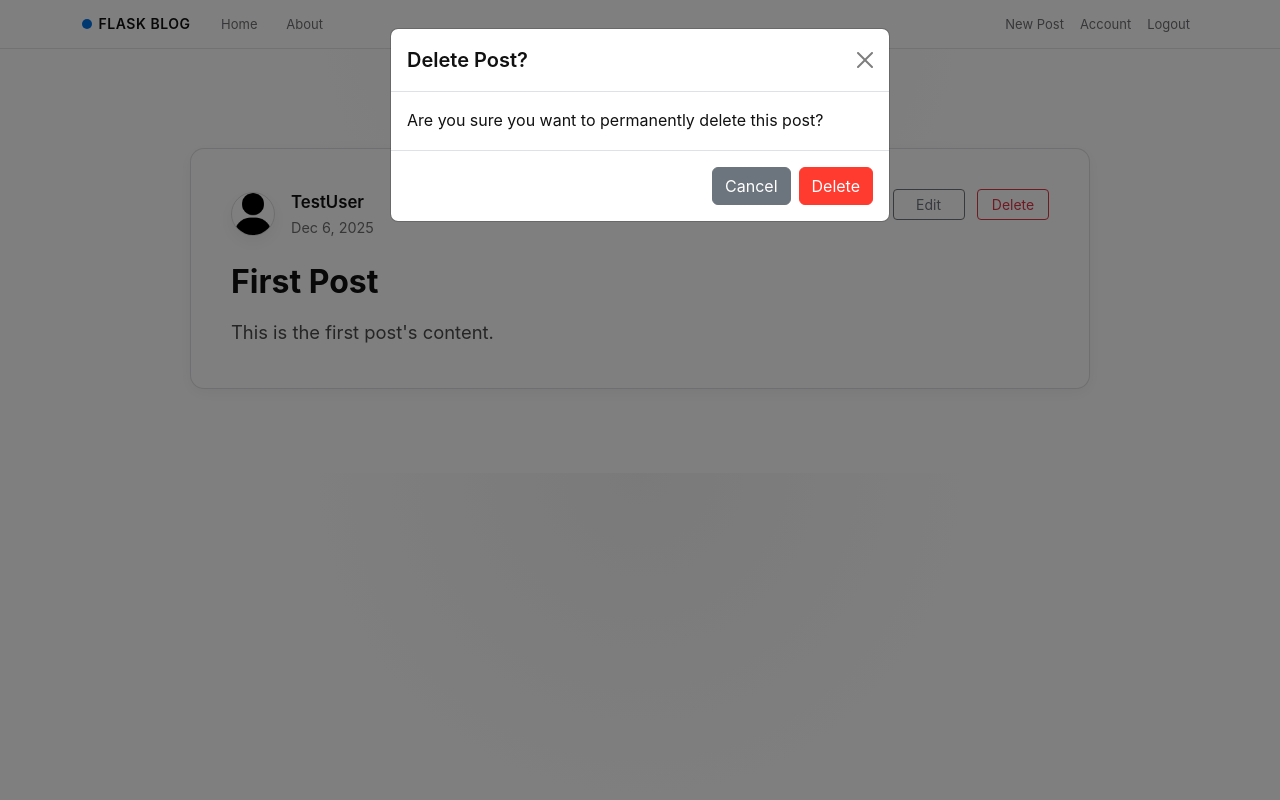
After one commit to rex-1234/flask_blog, a Flask app: page /post/1 in a window 1280 px wide, after a click on "Delete". The commit adds this page. Run offline with Flask 3, Linux system fonts and the light colour scheme; a user stored in the database is signed in.

Commit message:
Added CRUD functionality for post

```diff
--- a/flaskblog/routes.py
+++ b/flaskblog/routes.py
@@ -1,32 +1,16 @@
 import os
 import secrets
 from PIL import Image
-from flask import render_template, url_for, flash, redirect, request
+from flask import render_template, url_for, flash, redirect, request, abort
 from flask_login import login_user, current_user, logout_user, login_required
-from sqlalchemy import Update
 from flaskblog import app, db, bcrypt
-from flaskblog.forms import RegisterationForm, LoginForm, UpdateAccountForm
+from flaskblog.forms import RegisterationForm, LoginForm, UpdateAccountForm, PostForm
 from flaskblog.models import User, Post
-
-posts = [
-    {
-        'author': 'Elon Musk',
-        'title': 'Blog Post 1',
-        'content': 'First post content',
-        'date_posted': 'Nov 30, 2025'
-    },
-    {
-        'author': 'Jeff Bezos',
-        'title': 'Blog Post 2',
-        'content': 'Second post content',
-        'date_posted': 'Dec 1, 2025'
-    }
-]
-
 
 @app.route("/")
 @app.route("/home")
 def home():
+    posts = db.session.query(Post).order_by(Post.date_posted.desc()).all()
     return render_template("home.html", posts=posts)
 
 @app.route("/about")
@@ -79,7 +63,7 @@ def save_picture(form_picture):
     picture_path = os.path.join(app.root_path, 'static/profile_pics', picture_fname)
 
     # Resize the image before saving
-    output_size = (125, 125)
+    output_size = (200, 200)
     img = Image.open(form_picture)
     img.thumbnail(output_size)
     img.save(picture_path)
@@ -104,3 +88,49 @@ def account():
         form.email.data = current_user.email
     image_file = url_for('static', filename='profile_pics/' + current_user.image_file)
     return render_template('account.html', title='Account', image_file=image_file, form=form)
+
+@app.route("/post/new", methods=['GET', 'POST'])
+@login_required
+def new_post():
+    form = PostForm()
+    if form.validate_on_submit():
+        post = Post(title=form.title.data, content=form.content.data, author=current_user)
+        db.session.add(post)
+        db.session.commit()
+        flash('Your post has been created!', 'success')
+        return redirect(url_for('home'))
+    return render_template('create_post.html', title='New Post', form=form)
+
+@app.route("/post/<post_id>")
+def post(post_id):
+    post = Post.query.get_or_404(post_id)
+    return render_template('post.html', title=post.title, post=post)
+
+@app.route("/post/<post_id>/update", methods=['GET', 'POST'])
+@login_required
+def update_post(post_id):
+    post = Post.query.get_or_404(post_id)
+    if post.author != current_user:
+        abort(403)
+    form = PostForm()
+    if form.validate_on_submit():
+        post.title = form.title.data
+        post.content = form.content.data
+        db.session.commit()
+        flash('Your post has been updated!', 'success')
+        return redirect(url_for('post', post_id=post.id))
+    elif request.method == 'GET':
+        form.title.data = post.title
+        form.content.data = post.content
+    return render_template('create_post.html', title='Update Post', form=form, post=post)
+
+@app.route("/post/<post_id>/delete", methods=['POST'])
+@login_required
+def delete_post(post_id):
+    post = Post.query.get_or_404(post_id)
+    if post.author != current_user:
+        abort(403)
+    db.session.delete(post)
+    db.session.commit()
+    flash('Your post has been deleted!', 'success')
+    return redirect(url_for('home'))
--- a/flaskblog/static/main.css
+++ b/flaskblog/static/main.css
@@ -254,6 +254,18 @@ h6 {
   font-size: 13px;
   color: var(--text-tertiary);
   margin-bottom: 0.75rem;
+  display: flex;
+  align-items: center;
+  gap: 0.5rem;
+}
+
+.story-author-img {
+  width: 28px;
+  height: 28px;
+  border-radius: 50%;
+  object-fit: cover;
+  border: 1.5px solid var(--border-color);
+  flex-shrink: 0;
 }
 
 .story-author {
@@ -554,122 +566,108 @@ h6 {
   font-size: 16px;
 }
 
-/* File Upload Styling */
-.file-upload-wrapper {
-  position: relative;
-  margin-top: 0.5rem;
+/* Post card / article styles */
+.post-card {
+  border-radius: 16px;
+  border: 1px solid rgba(210, 210, 215, 0.7);
+  padding: 1.6rem;
+  background: var(--bg-elevated);
+  box-shadow: var(--shadow-subtle);
+  max-width: 900px;
+  margin: 1.25rem auto;
 }
 
-.file-upload-input {
-  position: absolute;
-  width: 0.1px;
-  height: 0.1px;
-  opacity: 0;
-  overflow: hidden;
-  z-index: -1;
+.post-meta-row {
+  gap: 0.75rem;
 }
 
-.file-upload-label {
-  display: flex;
-  align-items: center;
-  justify-content: center;
-  gap: 0.75rem;
-  padding: 1rem 1.5rem;
-  background: var(--bg-primary);
-  border: 2px dashed var(--border-color);
-  border-radius: 12px;
-  cursor: pointer;
-  transition: all 0.3s ease;
-  min-height: 80px;
-  flex-direction: column;
+/* Reuse small avatar style from story tiles */
+.story-avatar {
+  width: 44px;
+  height: 44px;
+  border-radius: 50%;
+  object-fit: cover;
+  border: 1px solid rgba(210, 210, 215, 0.8);
+  box-shadow: 0 6px 18px rgba(15, 23, 42, 0.06);
 }
 
-.file-upload-label:hover {
-  border-color: var(--accent-color);
-  background: var(--accent-soft);
-  transform: translateY(-2px);
-  box-shadow: var(--shadow-subtle);
+.post-author-link {
+  font-weight: 600;
+  color: var(--text-primary);
+  text-decoration: none;
+}
+.post-author-link:hover {
+  text-decoration: underline;
 }
 
-.file-upload-label:active {
-  transform: translateY(0);
+/* Improve post spacing and alignment */
+.improved-post-card {
+  padding: 2.5rem;
+  border-radius: 14px;
+  background: #ffffff;
+  box-shadow: 0 4px 15px rgba(0, 0, 0, 0.05);
 }
 
-.file-upload-icon {
-  color: var(--accent-color);
-  flex-shrink: 0;
+.post-header {
+  gap: 1rem;
 }
 
-.file-upload-text {
-  font-size: 15px;
-  font-weight: 500;
-  color: var(--text-primary);
+.post-author {
+  font-weight: 600;
+  font-size: 1.05rem;
 }
 
-.file-upload-hint {
-  font-size: 13px;
-  color: var(--text-secondary);
+.post-date {
+  color: #6d6d6d;
+  font-size: 0.9rem;
 }
 
-.file-upload-input:focus + .file-upload-label {
-  border-color: var(--accent-color);
-  box-shadow: 0 0 0 4px rgba(0, 113, 227, 0.1);
+.post-title {
+  font-size: 2rem;
+  font-weight: 700;
+  margin-bottom: 0.6rem;
 }
 
-.file-upload-input:valid + .file-upload-label {
-  border-color: #27ae60;
-  border-style: solid;
-  background: #d1f2eb;
+.post-content {
+  font-size: 1.15rem;
+  color: #4a4a4a;
+  line-height: 1.65;
 }
 
-.file-upload-input:valid + .file-upload-label .file-upload-text::after {
-  content: " selected";
-  color: #27ae60;
-  font-weight: 600;
+/* Article title & body */
+.article-title {
+  font-size: 28px;
+  font-weight: 700;
+  color: var(--primary-muted);
+  margin-bottom: 0.6rem;
 }
 
-.file-upload-preview {
-  margin-top: 1rem;
-  text-align: center;
+.article-body .article-content {
+  font-size: 16px;
+  color: var(--text-secondary);
+  white-space: pre-wrap;
 }
 
-.file-upload-preview img {
-  max-width: 150px;
-  max-height: 150px;
-  border-radius: 12px;
-  border: 2px solid var(--border-color);
-  object-fit: cover;
+/* Action buttons (edit/delete) — match theme */
+.post-actions .btn {
+  min-width: 72px;
 }
 
-.custom-file-upload {
-  display: flex;
-  justify-content: center;
-  margin-top: 5px;
+/* Make the modal buttons consistent */
+.modal .btn-danger {
+  background: #ff3b30;
+  border-color: #ff3b30;
 }
 
-.upload-btn {
-  background-color: #f1f1f1;
-  padding: 12px 22px;
-  border-radius: 10px;
-  cursor: pointer;
-  border: 1px solid #ccc;
-  font-size: 1rem;
-  transition: background 0.2s;
-}
-
-.upload-btn:hover {
-  background-color: #e5e5e5;
-}
-
-.hidden-input {
-  display: none;
-}
-
-.file-name-text {
-  margin-top: 8px;
-  font-size: 0.9rem;
-  color: #555;
-  text-align: center;
+/* Responsive tweaks */
+@media (max-width: 767.98px) {
+  .post-meta-row {
+    flex-direction: column;
+    align-items: flex-start;
+  }
+  .post-actions {
+    margin-top: 0.6rem;
+  }
 }
 
 /* Responsive */
--- a/flaskblog/templates/layout.html
+++ b/flaskblog/templates/layout.html
@@ -35,15 +35,16 @@
           <div class="collapse navbar-collapse justify-content-center" id="navbarToggle">
             <ul class="navbar-nav main-nav">
               <li class="nav-item"><a class="nav-link" href="/">Home</a></li>
-              <li class="nav-item"><a class="nav-link" href="/about">About</a></li>
+              <li class="nav-item"><a class="nav-link" href="{{ url_for('about') }}">About</a></li>
             </ul>
             <div class="navbar-nav ms-auto auth-links">
               {% if current_user.is_authenticated %}
-                <a class="nav-link" href="/account">Account</a>
-                <a class="nav-link" href="/logout">Logout</a>
+                <a class="nav-link" href="{{ url_for('new_post') }}">New Post</a>
+                <a class="nav-link" href="{{ url_for('account') }}">Account</a>
+                <a class="nav-link" href="{{ url_for('logout') }}">Logout</a>
               {% else %}
-                <a class="nav-link" href="/login">Login</a>
-                <a class="nav-link pill-link" href="/register">Register</a>
+                <a class="nav-link" href="{{ url_for('login') }}">Login</a>
+                <a class="nav-link pill-link" href="{{ url_for('register') }}">Register</a>
               {% endif %}
             </div>
           </div>
--- /dev/null
+++ b/flaskblog/templates/post.html
@@ -0,0 +1,83 @@
+{% extends "layout.html" %} {% block content %}
+
+<article class="content-section post-card improved-post-card">
+  <!-- Top Row: Avatar + Author + Date + Actions -->
+  <div class="post-header d-flex justify-content-between align-items-start">
+    <!-- Avatar + Author Info -->
+    <div class="d-flex align-items-center">
+      <img
+        class="story-avatar me-3"
+        src="{{ url_for('static', filename='profile_pics/' ~ post.author.image_file) }}"
+        alt="{{ post.author.username }}'s avatar"
+      />
+      <div>
+        <div class="post-author">{{ post.author.username }}</div>
+        <div class="post-date">
+          {{ post.date_posted.strftime('%b %-d, %Y') }}
+        </div>
+      </div>
+    </div>
+
+    <!-- Edit/Delete buttons -->
+    {% if post.author == current_user %}
+    <div class="post-actions">
+      <a
+        class="btn btn-outline-secondary btn-sm me-2"
+        href="{{ url_for('update_post', post_id=post.id) }}"
+      >
+        Edit
+      </a>
+
+      <button
+        type="button"
+        class="btn btn-outline-danger btn-sm"
+        data-bs-toggle="modal"
+        data-bs-target="#deleteModal"
+      >
+        Delete
+      </button>
+    </div>
+    {% endif %}
+  </div>
+
+  <!-- Title -->
+  <h2 class="post-title mt-4">{{ post.title }}</h2>
+
+  <!-- Content -->
+  <div class="post-content mt-3">{{ post.content }}</div>
+</article>
+
+<!-- Delete Modal -->
+<div class="modal fade" id="deleteModal" tabindex="-1">
+  <div class="modal-dialog">
+    <div class="modal-content">
+      <div class="modal-header">
+        <h5 class="modal-title">Delete Post?</h5>
+        <button
+          type="button"
+          class="btn-close"
+          data-bs-dismiss="modal"
+        ></button>
+      </div>
+
+      <div class="modal-body">
+        Are you sure you want to permanently delete this post?
+      </div>
+
+      <div class="modal-footer">
+        <button type="button" class="btn btn-secondary" data-bs-dismiss="modal">
+          Cancel
+        </button>
+
+        <form
+          action="{{ url_for('delete_post', post_id=post.id) }}"
+          method="POST"
+        >
+          <input class="btn btn-danger" type="submit" value="Delete" />
+        </form>
+      </div>
+    </div>
+  </div>
+</div>
+
+{% endblock %}
```
Also changed, not shown: flaskblog/forms.py (+6 -1 lines), flaskblog/templates/create_post.html (added, +52 -0 lines), flaskblog/templates/home.html (+12 -3 lines), instance/site.db.
